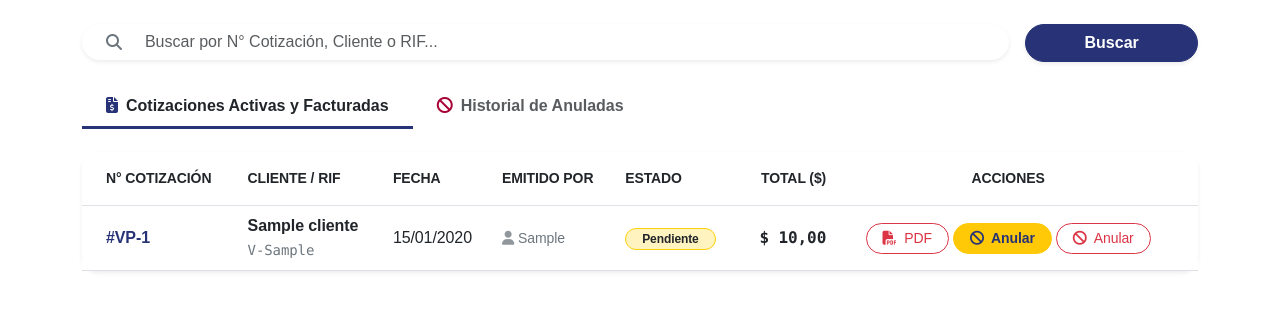
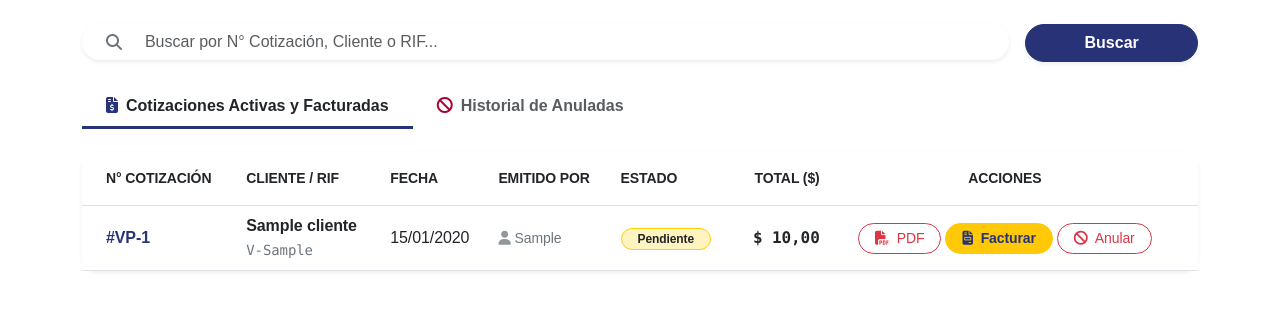
Before and after one commit to christian2195/CRM_VP, a Django app: page /facturacion/cotizaciones/ in a window 1280 px wide. Shown: the part 212-523 px from the top of the page. Run offline with Django 4.2, Linux system fonts and the light colour scheme; a user stored in the database is signed in; tables that the repository leaves empty hold one stand-in row (values such as "Sample post"); some web fonts are replaced.

Commit message:
Change button label from 'Anular' to 'Facturar'

```diff
--- a/templates/facturacion/lista_cotizaciones.html
+++ b/templates/facturacion/lista_cotizaciones.html
@@ -98,8 +98,9 @@
                                             </a>
 
                                             {% if cot.estado != 'F' %}
+                                                <!-- Botón Facturar -->
                                                 <a href="{% url 'generar_factura' cot.id %}" class="btn btn-sm btn-warning fw-bold text-dark rounded-pill px-3" title="Emitir Factura Fiscal">
-                                                    <i class="fa-solid fa-ban me-1"></i> Anular
+                                                    <i class="fa-solid fa-file-invoice me-1"></i> Facturar
                                                 </a>
                                                 <!-- Botón Anular Cotización -->
                                                 <a href="{% url 'eliminar_cotizacion' cot.id %}" class="btn btn-sm btn-outline-danger rounded-pill px-3" title="Anular Cotización" onclick="return confirm('¿Estás seguro de anular la cotización VP-{{ cot.id }}? Los vehículos apartados volverán a estar disponibles.');">
```
